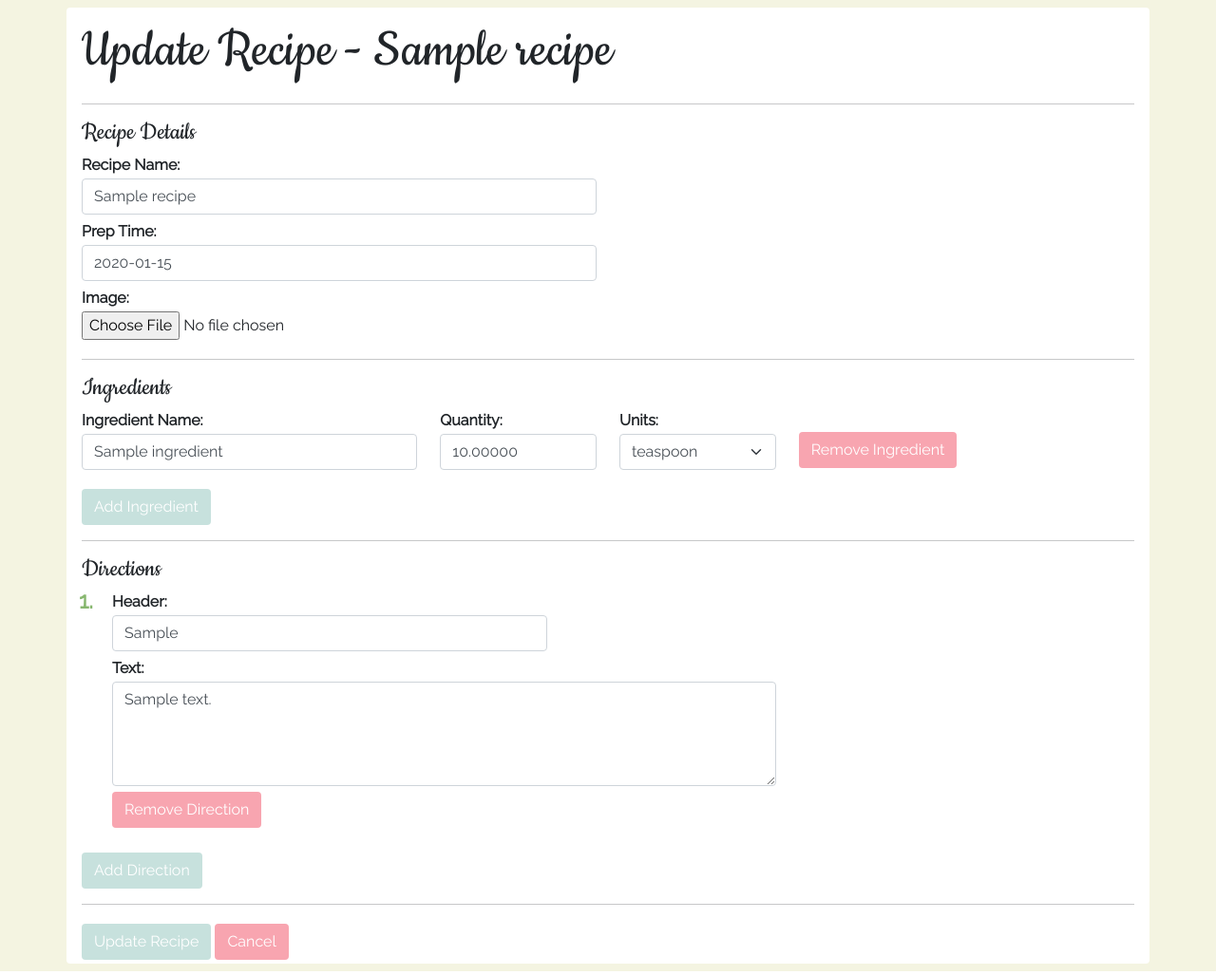
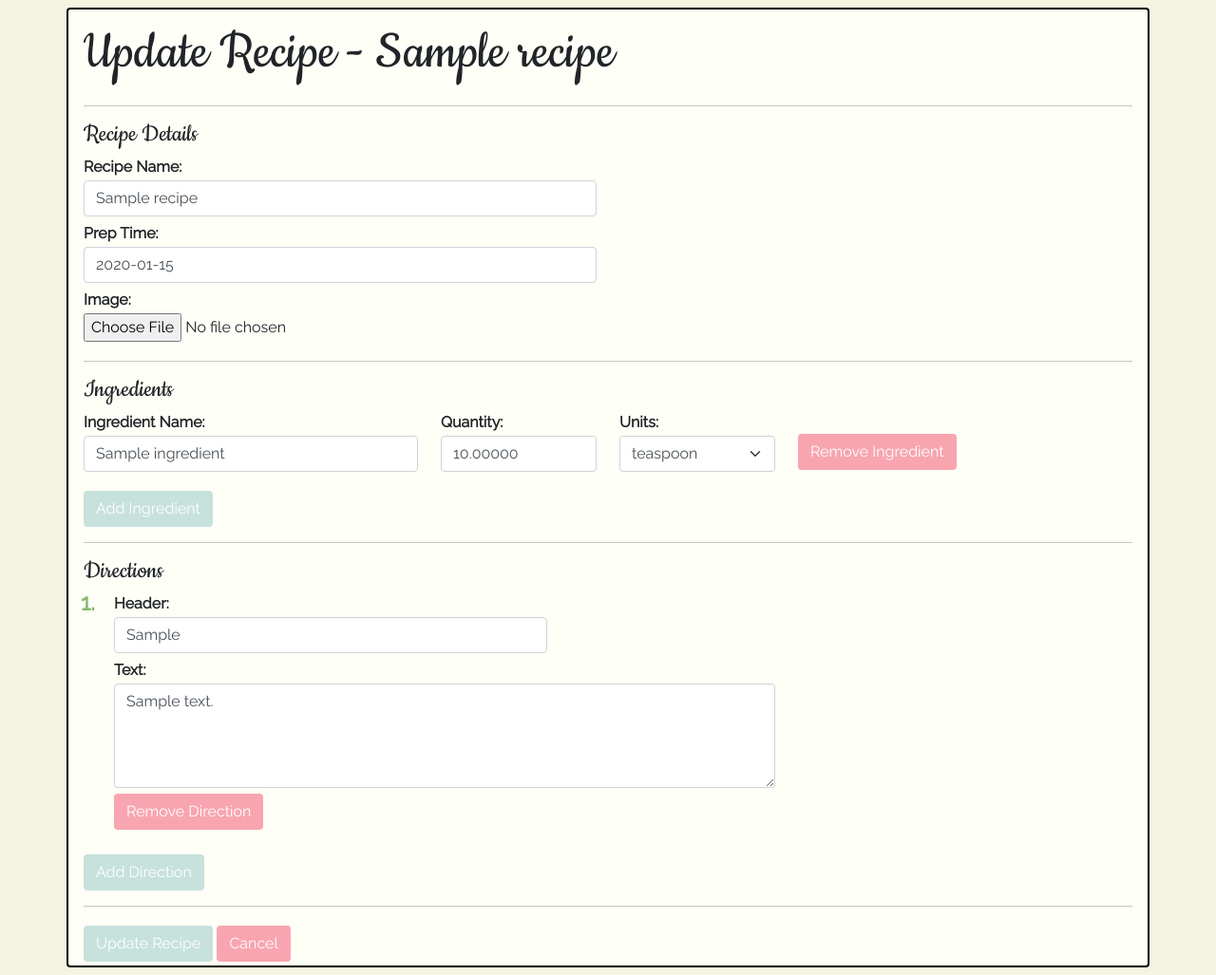
Before and after one commit to TheVulcanWizard/Yumbo, a Django app: page /edit-recipe/1 in a window 1280 px wide. Shown: the part 74-1101 px from the top of the page at 95% size. Run offline with Django 3.2, Linux system fonts and the light colour scheme; a user stored in the database is signed in; tables that the repository leaves empty hold one stand-in row (values such as "Sample post"); some libraries are stand-ins or nearby versions.

Commit message:
Added recipe_form styles to css

```diff
--- a/recipes/templates/recipes/recipe_form.html
+++ b/recipes/templates/recipes/recipe_form.html
@@ -1,6 +1,6 @@
 {% extends 'recipes/base.html' %}
 {% block content %}
-    <div class="container rounded my-2" style="background-color: white;">
+    <div class="container container-content rounded my-2"">
         <div class="row mt-3">
             {% if recipe %}
                 <h1 class="recipe-header">Update Recipe - {{ recipe.recipe_name }}</h1>
```
